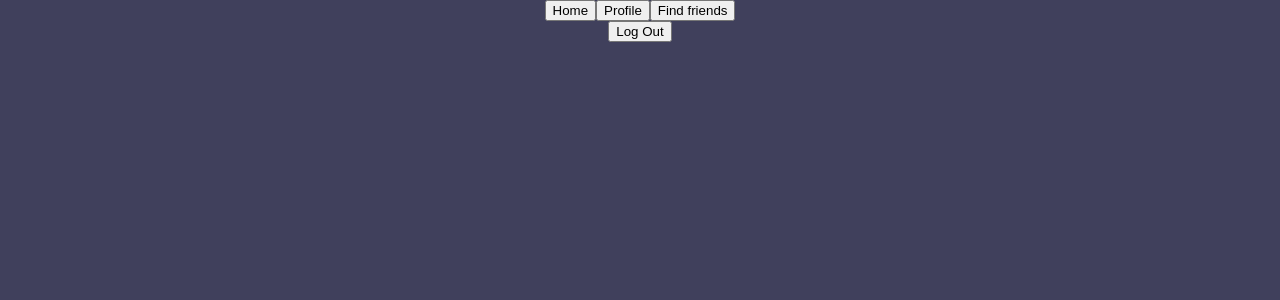
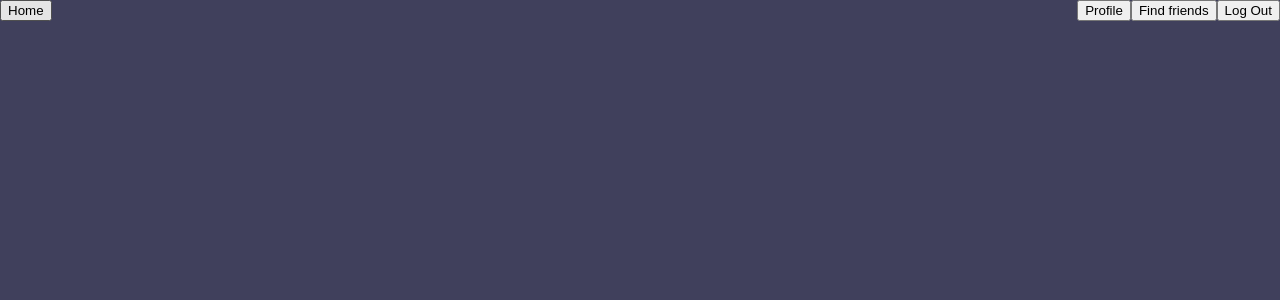
Before and after one commit to sebapkfd/odinbook, a React (Create React App) app: page /users in a window 1280 px wide. Shown: the top 300 px of the page. Built offline with nearby package versions, Linux system fonts and the light colour scheme; no server answers; sample sign-in values are in the browser's storage.

Commit message:
Added basic style to navbar

```diff
--- a/src/App.css
+++ b/src/App.css
@@ -52,3 +52,17 @@
   border: none;
   color: white;
 }
+
+.open-session {
+  display: flex;
+  justify-content: space-between;
+}
+
+.open-session__links {
+  display: flex;
+}
+
+.close-session {
+  display: flex;
+  justify-content: flex-end;
+}
--- a/src/components/Navbar.js
+++ b/src/components/Navbar.js
@@ -14,23 +14,16 @@
     }
 
     const sessionOpts = (verifySession()) ? (
-        <div className='session'>
+        <div className='open-session'>
             <button onClick={() => redirectPage('/')}>Home</button>
-            <button onClick={() => redirectPage(`/users/${user}`)}>Profile</button>
-            <button onClick={() => redirectPage(`/users`)}>Find friends</button>
-            {/* <Link to='/'>
-
-            </Link>
-            <Link to={`/users/${user}`}>
-
-            </Link>
-            <Link to={`/users`}>
-                <button>Find friends</button>
-            </Link> */}
-            <LogOut/>
+            <div className={'open-session__links'}>
+                <button onClick={() => redirectPage(`/users/${user}`)}>Profile</button>
+                <button onClick={() => redirectPage(`/users`)}>Find friends</button>
+                <LogOut/>
+            </div>
         </div>
     ):(
-        <div className='session'>
+        <div className='close-session'>
             <Link to='/signup'>
                 <button>Sign Up</button>
             </Link>
```
